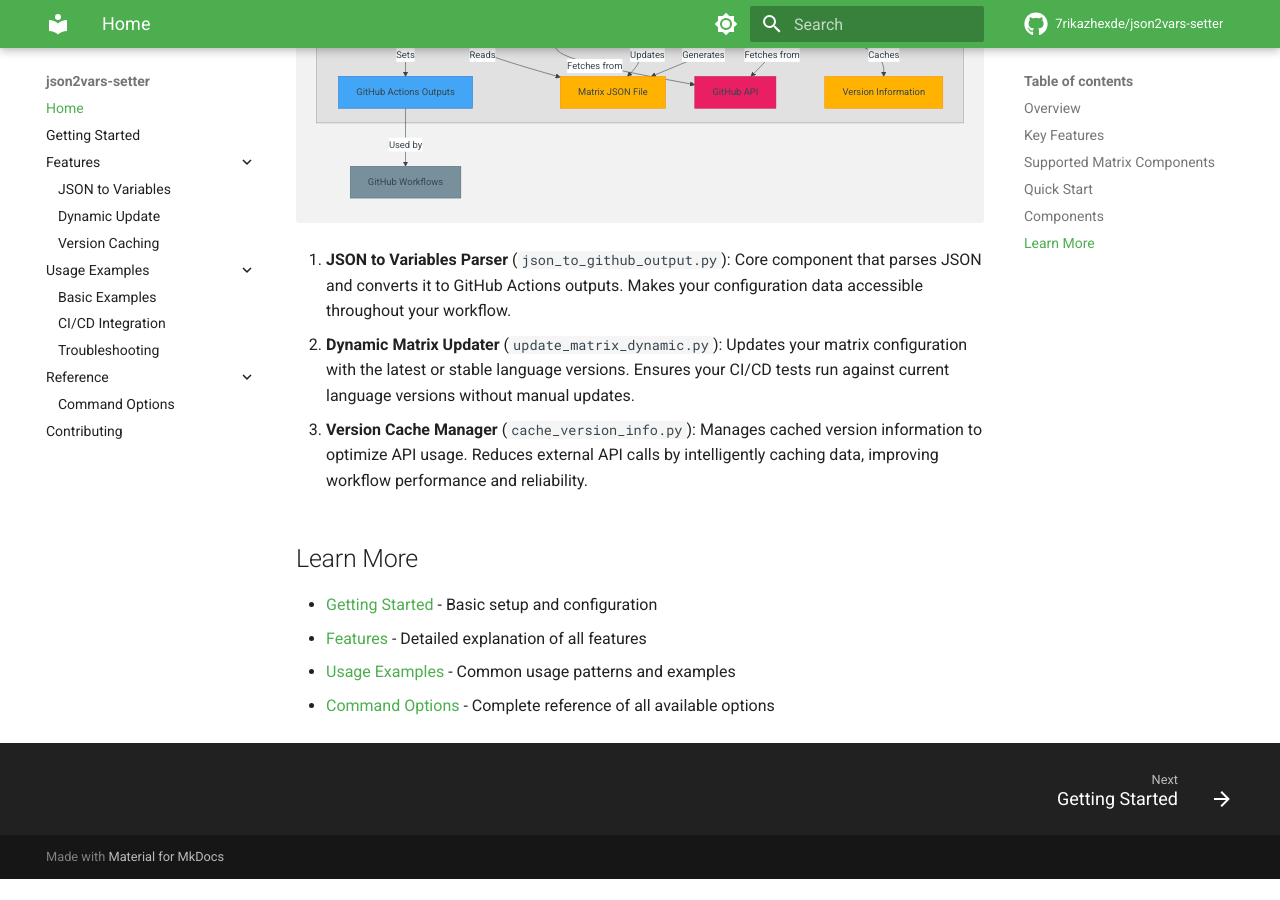
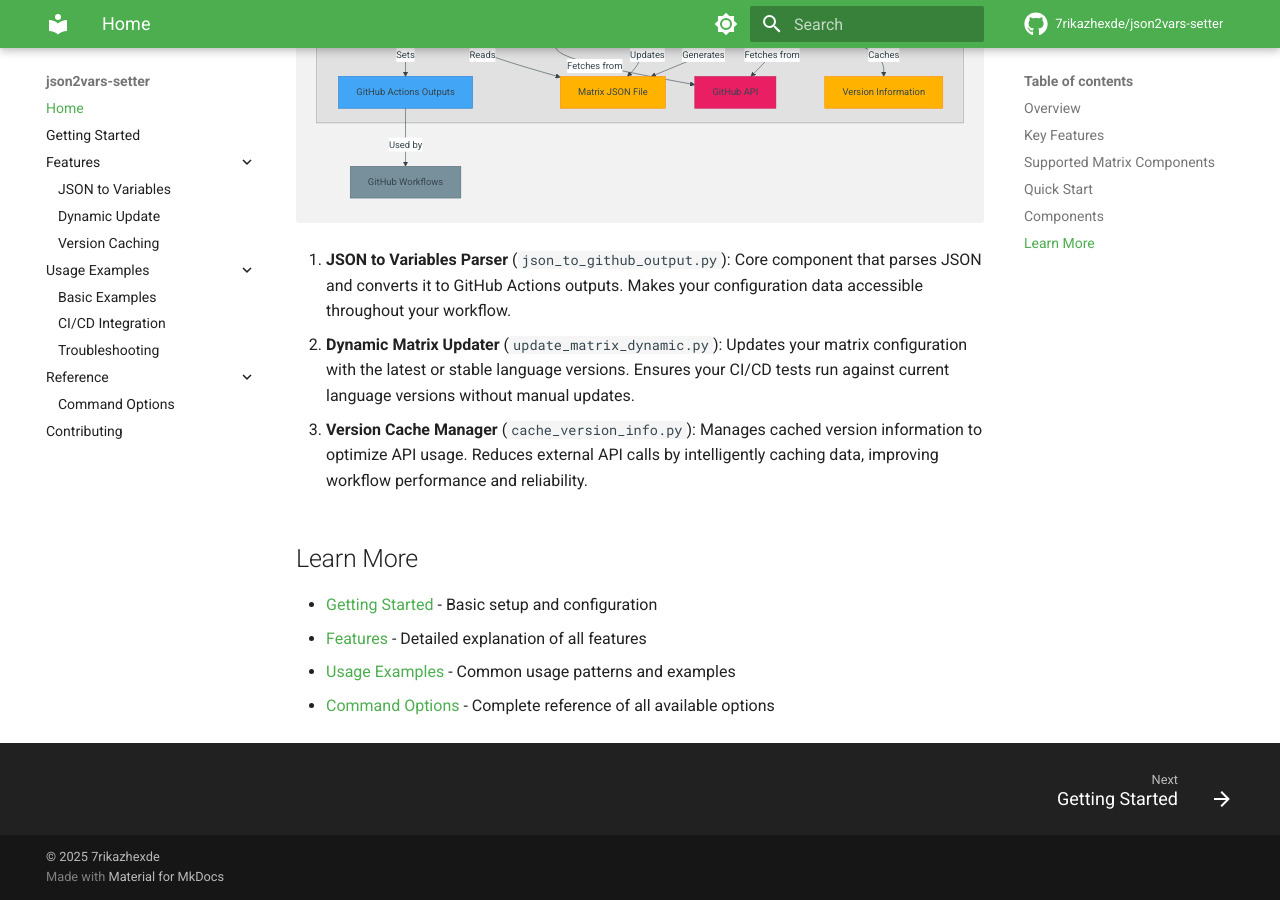
Before and after one commit to 7rikazhexde/json2vars-setter, an MkDocs documentation site: the page built from docs/index.md, in a window 1280 px wide and 900 px high, scrolled down 1840 px. Built offline with MkDocs 1.6.1 and Material for MkDocs 9.7.7, drawn with Linux system fonts in a browser that asks for light colours; comment, search, counter and statistics services are not loaded; before the commit the page ends 2719 px from its top, so only the background shows below that.

Commit message:
:art: Add copyright notice for 2025 in mkdocs configuration

```diff
--- a/mkdocs.yml
+++ b/mkdocs.yml
@@ -4,6 +4,7 @@
 repo_url: https://github.com/7rikazhexde/json2vars-setter
 edit_uri: edit/main/docs/
 site_url: https://7rikazhexde.github.io/json2vars-setter/
+copyright: "&copy; 2025 7rikazhexde"
 
 theme:
   name: material
```
